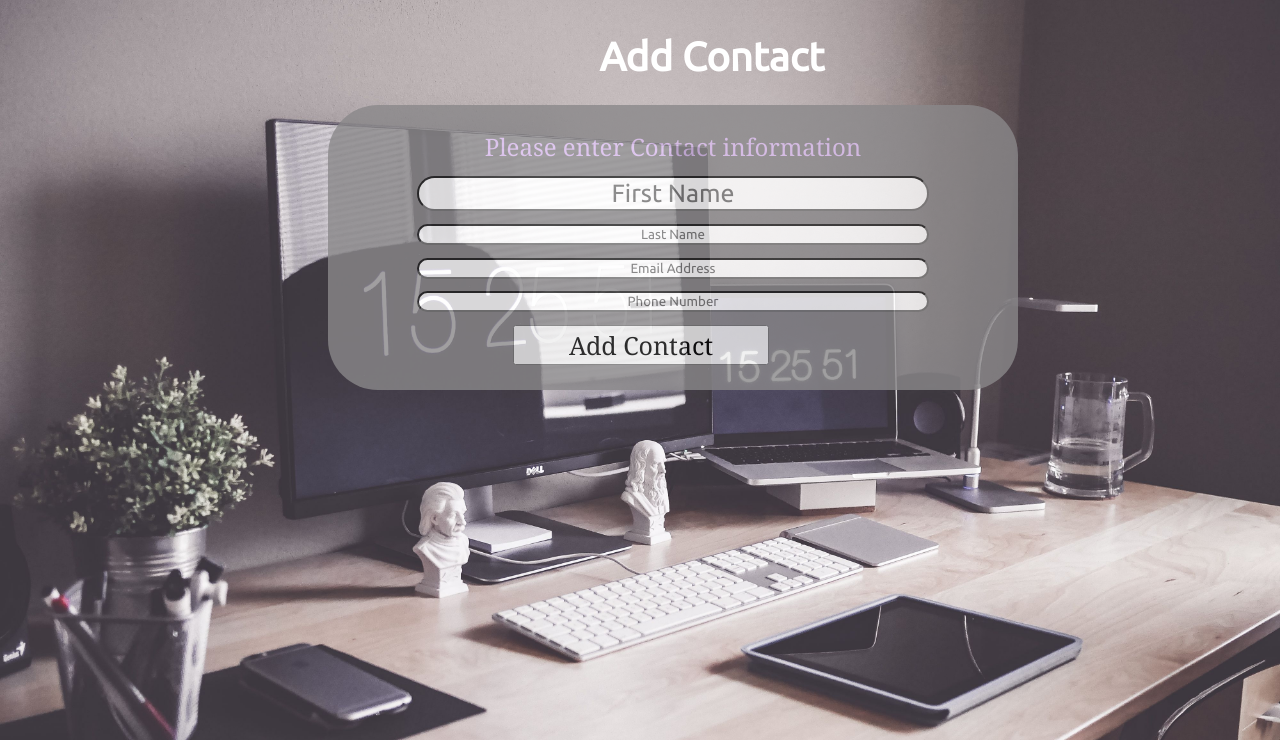
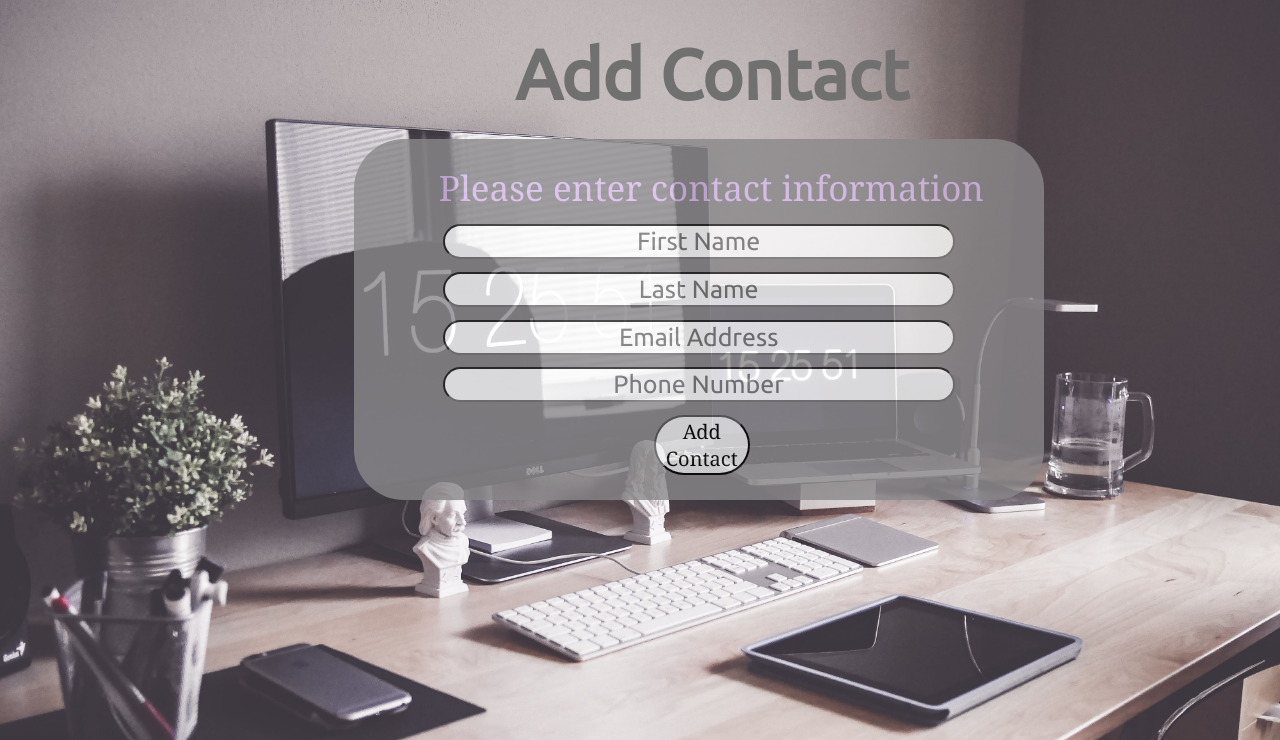
Before and after one commit to AryanJha524/contactmanager, a PHP site: page /addContact.html in a window 1280 px wide. Shown: the top 740 px of the page. Run offline with PHP 8.4, Linux system fonts and the light colour scheme.

Commit message:
Cosmetic changes

```diff
--- a/Front End/addContact.html
+++ b/Front End/addContact.html
@@ -18,13 +18,13 @@
 <h1 id="title">Add Contact</h1>
 
 <div id="loginDiv">
-	<span id="inner-title">Please enter Contact information</span>
+	<span id="inner-title">Please enter contact information</span>
 	<input type="text" id="firstName" placeholder="First Name"/><br />
 	<input type="text" id="lastName" placeholder="Last Name"/><br />
 	<input type="text" id="email" placeholder="Email Address" /><br />
 	<input type="text" id="phoneNumber" placeholder="Phone Number"/><br />
 
-	<button type="button" id="loginButton" class="buttons" onclick="createContact();"> Add Contact </button>
+	<button type="button" id="loginButton" class="addContactButton" onclick="createContact();"> Add Contact </button>
 		<span id="registration"></span>
 </div>
 
--- a/Front End/css/styles.css
+++ b/Front End/css/styles.css
@@ -5,11 +5,9 @@ body
   position: absolute;
 
 
-  /* Full height */
   height: 100%;
   width: 100%;
 
-  /* Center and scale the image nicely */
   background-position: center;
   background-repeat: no-repeat;
   background-size: cover;
@@ -17,26 +15,24 @@ body
 }
 #title
 {
-    font-size: 40px;
+    font-size: 70px;
     width: 100%;
     margin: 2% 5%;
     text-align: center;
     font-family: 'Ubuntu', sans-serif;
-    color: #FFFFFF;
+    color: #707070;
 }
 
 #loginDiv
 {
     font-size: 30px;
     width: 50%;
-    margin-left: 25%;
+    margin-left: 27%;
     padding: 25px;
     border-radius: 50px;
     background-color: #8a888a;
     opacity: 0.8;
 }
-
-
 
 #loggedInDiv
 {
@@ -73,6 +69,15 @@ body
     font-family: 'Corbed', Georgia, 'Times New Roman', Times, serif;
 }
 
+.addContactButton
+{
+    font-size: 20px;
+    border-radius: 50px;
+    width: 15%;
+    margin-left: 43%;
+    font-family: 'Corbed', Georgia, 'Times New Roman', Times, serif;
+}
+
 .buttons:hover{
     background-color: #aea2ee4f;
     color: #FFFFFF;
@@ -88,6 +93,22 @@ body
 {
 	font-size: 25px;
 }
+
+#lastName
+{
+    font-size: 25px;
+}
+
+#email
+{
+    font-size: 25px;
+}
+
+#phoneNumber
+{
+    font-size: 25px;
+}
+
 #loginPassword
 {
 	font-size: 15px;
@@ -112,10 +133,10 @@ input[type="text"],input[type="password"]{
 
 #inner-title{
     display: inline-block;
-    font-size: 0.8em;
+    font-size: 35px;
     width: 90%;
     text-align: center;
-    margin-left: 5%;
+    margin-left: 7%;
     margin-bottom: 2%;
     font-family: 'Corben', Georgia, 'Times New Roman', Times, serif;
     color: #dabdee;
```
